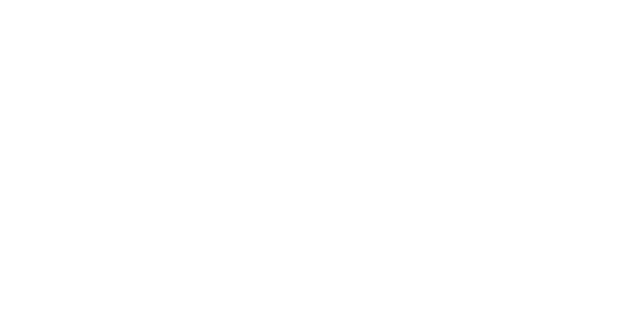
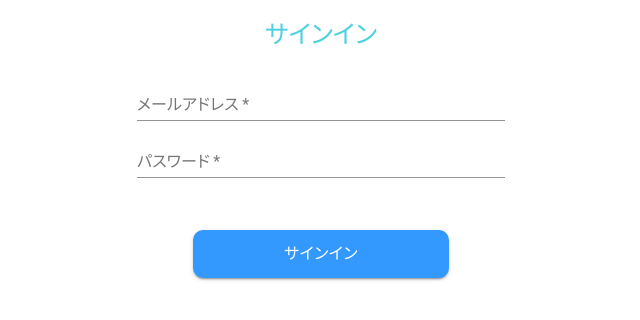
Before and after one commit to da-okazaki/react-ec-app, a React (Create React App) app: page /signin in a window 1280 px wide. Shown: the top 320 px of the page, without its empty margins (319-959 px from the left). Built offline with nearby package versions, Linux system fonts and the light colour scheme.

Commit message:
[modify] 最新化

```diff
--- a/src/Router.jsx
+++ b/src/Router.jsx
@@ -1,16 +1,15 @@
-import React from 'react';
-import { Route, Switch } from 'react-router';
-import { useSelector } from 'react-redux';
-import { Home, Login, SignUp } from './pages';
-
+import React from "react";
+import { Route, Switch } from "react-router";
+import { useSelector } from "react-redux";
+import { Home, SignIn, SignUp } from "./pages";
 
 const Router = () => {
-  const selector = useSelector((state) => state)
-  console.log('selector', selector.router);
+  const selector = useSelector((state) => state);
+  console.log("selector", selector.router);
   return (
     <Switch>
       <Route exact path="(/)" component={Home} />
-      <Route exact path="/login" component={Login} />
+      <Route exact path="/signin" component={SignIn} />
       <Route exact path="/signup" component={SignUp} />
     </Switch>
   );
--- a/src/reducks/store/initialState.js
+++ b/src/reducks/store/initialState.js
@@ -1,9 +1,9 @@
 const initialState = {
   users: {
-    icon: "",
     isSignedIn: false,
+    role: "",
     uid: "",
-    username: ""
-  }
+    username: "",
+  },
 };
 export default initialState;
--- a/src/reducks/users/actions.js
+++ b/src/reducks/users/actions.js
@@ -5,9 +5,10 @@ export const signInAction = (userState) => {
     type: "SIGN_IN",
     payload: {
       isSignedIn: true,
+      role: userState.role,
       uid: userState.uid,
-			username: userState.username
-		}
+      username: userState.username,
+    },
   };
 };
 
@@ -18,7 +19,7 @@ export const signOutAction = () => {
     payload: {
       isSignedIn: false,
       uid: "",
-			username: ""
-		}
+      username: "",
+    },
   };
 };
--- a/src/reducks/users/operations.js
+++ b/src/reducks/users/operations.js
@@ -1,34 +1,48 @@
-
-import { signInAction,  } from './actions'
-import { push } from 'connected-react-router';
-import { auth, db, FirebaseTimestamp } from '../../firebase/index'
+import { signInAction } from "./actions";
+import { push } from "connected-react-router";
+import { auth, db, FirebaseTimestamp } from "../../firebase/index";
 
 export const signIn = (email, password) => {
+  return async (dispatch, getState) => {
+    if (email === "" || password === "") {
+      alert("必須項目が未入力です");
+      return false;
+    }
 
-  return async (dispatch, getState) => {
+    return auth.signInWithEmailAndPassword(email, password).then((result) => {
+      const user = result.user;
+      if (user) {
+        const uid = user.uid;
+        db.collection("users")
+          .doc(uid)
+          .get()
+          .then((snapshot) => {
+            const data = snapshot.data();
+            console.log("data", data);
 
-    const state = getState()
-    const isSignedIn = state.users.isSignedIn
-
-    if (!isSignedIn) {
-      const url = 'https://api.github.com/users/deatiger'
-      const res = await fetch(url).then(res => res.json()).catch(() => null);
-      const username = res.login
-      dispatch(signInAction({
+            dispatch(
+              signInAction({
                 isSignedIn: true,
-        uid: "00001",
-        username: username,
-      }));
-      dispatch(push('/'))
-    };
+                role: data.role,
+                uid: uid,
+                username: data.username,
+              })
+            );
+            dispatch(push("/"));
+          });
+      }
+    });
   };
 };
 
-
 export const signUp = (username, email, password, confirmPassword) => {
   return async (dispatch) => {
-      // Validation Check
-      if (username === "" || email === "" || password === "" || confirmPassword === "") {
+    if (
+      username === "" ||
+      email === "" ||
+      password === "" ||
+      confirmPassword === ""
+    ) {
       alert("必須項目が未入力です");
       return false;
     }
@@ -38,9 +52,10 @@ export const signUp = (username, email, password, confirmPassword) => {
       return false;
     }
 
-      return auth.createUserWithEmailAndPassword(email, password)
-        .then(result => {
-          const user = result.user
+    return auth
+      .createUserWithEmailAndPassword(email, password)
+      .then((result) => {
+        const user = result.user;
 
         if (user) {
           const uid = user.uid;
@@ -50,12 +65,17 @@ export const signUp = (username, email, password, confirmPassword) => {
             created_at: timestamp,
             email: email,
             role: "customer",
+            uid: uid,
+            update_at: timestamp,
+            username: username,
+          };
+          db.collection("users")
+            .doc(uid)
+            .set(userInitialData)
+            .then(() => {
+              dispatch(push("/"));
+            });
         }
-            db.collection('users').doc(uid).set(userInitialData)
-              .then(() => {
-                dispatch(push('/'))
-              })
-          }
-        })
-  }
-}
+      });
+  };
+};
```
Also changed, not shown: src/pages/index.js (+4 -3 lines), 2 other files (tests, documents, lock files or other folders). Lines whose indentation alone changed are shown as unchanged.
